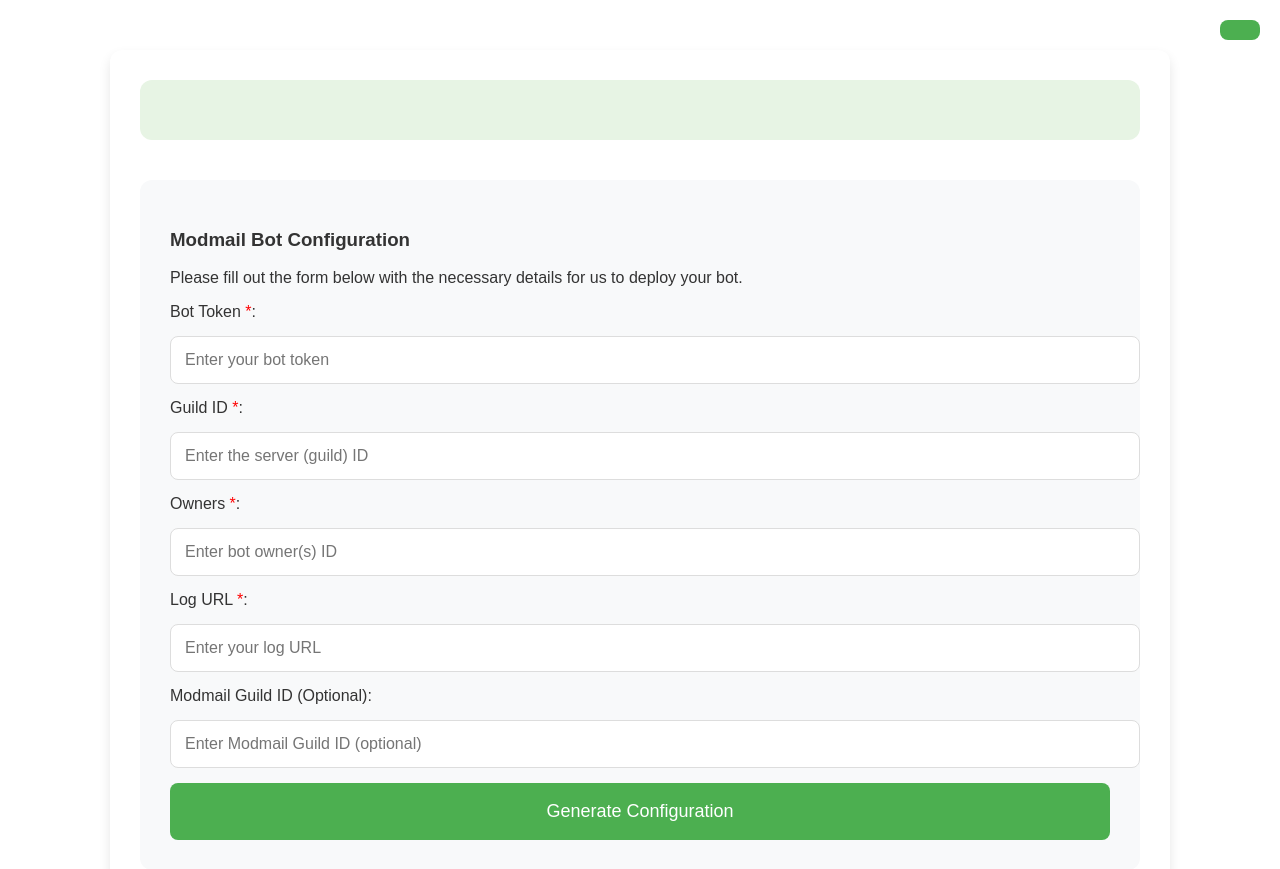
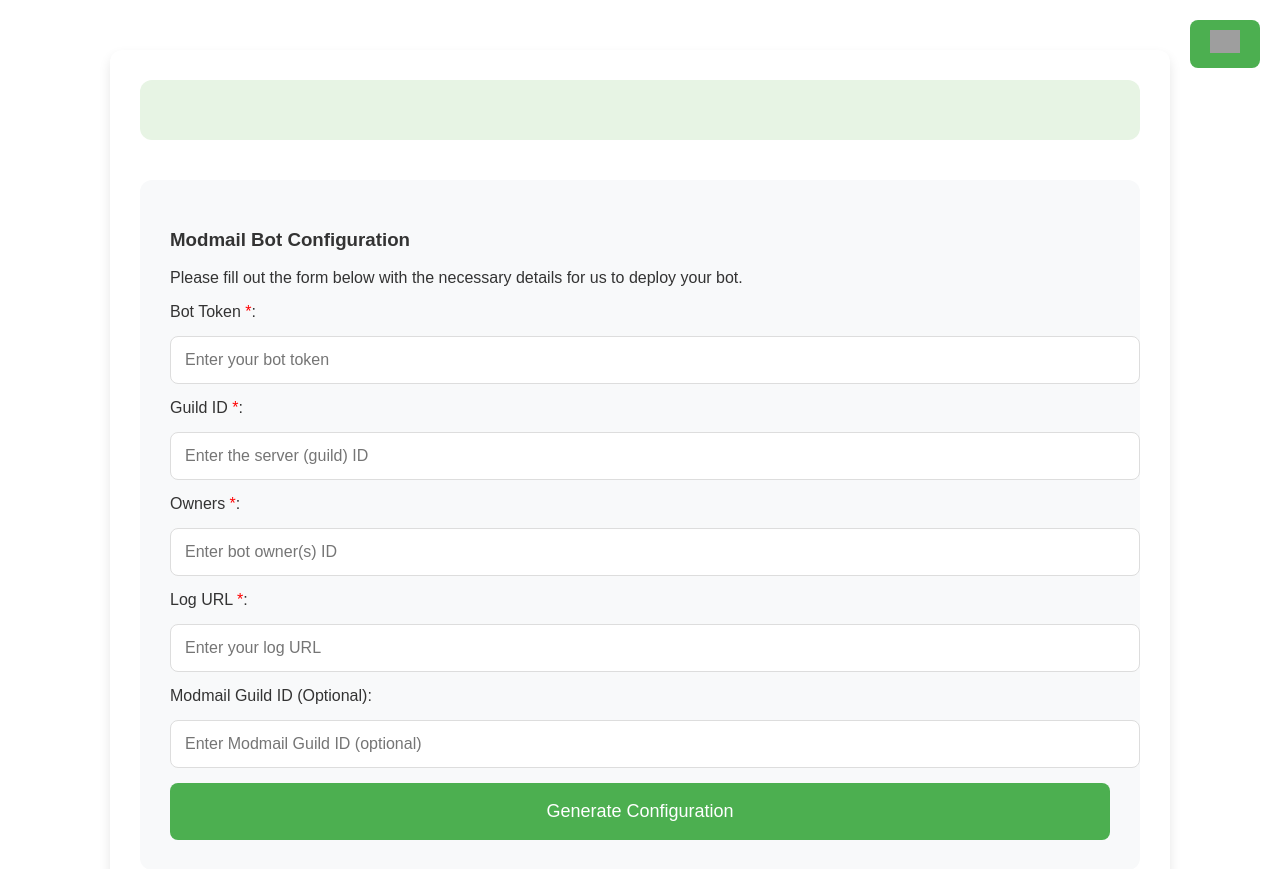
Before and after one commit to Cjverity01/tutorial, a Python web app: template templates/config_form.html in a window 1280 px wide. Shown: the top 869 px of the page. Run offline with Jinja, Linux system fonts and the light colour scheme; the template is opened without the code that fills it, so the values that code supplies are empty; grey boxes are pictures that could not be loaded.

Commit message:
Update config_form.html

```diff
--- a/templates/config_form.html
+++ b/templates/config_form.html
@@ -4,8 +4,6 @@
     <meta charset="UTF-8">
     <meta name="viewport" content="width=device-width, initial-scale=1.0">
     <title>Modmail Hosting Configuration</title>
-
-    <!-- Removed Font Awesome link for now -->
     <style>
         /* Base styles for both light and dark mode */
         body {
@@ -133,15 +131,11 @@
             position: absolute;
             top: 20px;
             right: 20px;
-            font-size: 16px;
+            font-size: 20px;
         }
 
         .toggle-button:hover {
             background-color: #45a049;
-        }
-
-        .toggle-button i {
-            font-size: 20px;
         }
 
         /* Remove blue color from headings and labels */
@@ -154,7 +148,8 @@
 
     <!-- Button to toggle between light and dark modes -->
     <button class="toggle-button" onclick="toggleTheme()">
-        <i class="fas fa-sun"></i>
+        <!-- Light mode icon (sun) -->
+        <img src="https://img.icons8.com/ios-filled/50/000000/sun.png" id="theme-icon" alt="Sun/Moon" width="30px"/>
     </button>
 
     <div class="container">
@@ -212,7 +207,7 @@
             const message = document.querySelector('.message');
             const footer = document.querySelector('.footer');
             const button = document.querySelector('.toggle-button');
-            const icon = button.querySelector('i');
+            const themeIcon = document.getElementById('theme-icon');
 
             // Toggle classes for light and dark mode
             body.classList.toggle('dark-mode');
@@ -222,11 +217,11 @@
             footer.classList.toggle('dark-mode');
             button.classList.toggle('dark-mode');
 
-            // Change button text based on mode
+            // Change button icon based on mode
             if (body.classList.contains('dark-mode')) {
-                button.innerHTML = '<i class="fas fa-moon"></i>';
+                themeIcon.src = "https://img.icons8.com/ios-filled/50/FFFFFF/moon.png";  // Moon icon for dark mode
             } else {
-                button.innerHTML = '<i class="fas fa-sun"></i>';
+                themeIcon.src = "https://img.icons8.com/ios-filled/50/000000/sun.png";  // Sun icon for light mode
             }
 
             // Apply dark mode styling to inputs and buttons
```
